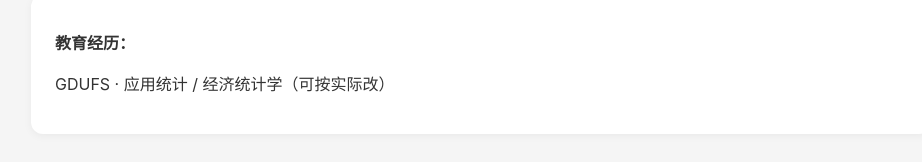
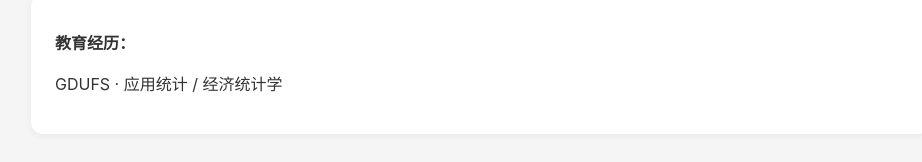
Before and after one commit to J-diallo/laingjinli.github.io, a plain HTML site: page index.html in a window 1280 px wide. Shown: the part 1747-1909 px from the top of the page, without its empty margins (159-1081 px from the left). Drawn offline with Linux system fonts and the light colour scheme.

Commit message:
update edu

```diff
--- a/index.html
+++ b/index.html
@@ -207,7 +207,7 @@
         <h2>教育 / 经历</h2>
         <div class="card">
             <p><strong>教育经历：</strong></p>
-            <p>GDUFS · 应用统计 / 经济统计学（可按实际改）</p>
+            <p>GDUFS · 应用统计 / 经济统计学</p>
 
         </div>
     </section>
```
